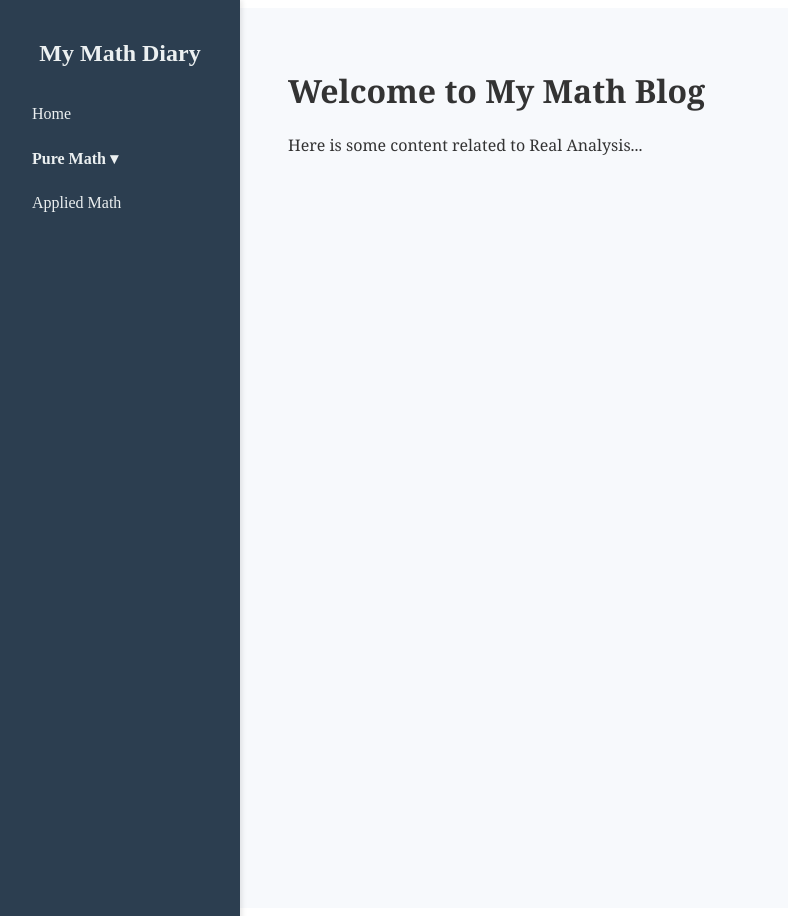
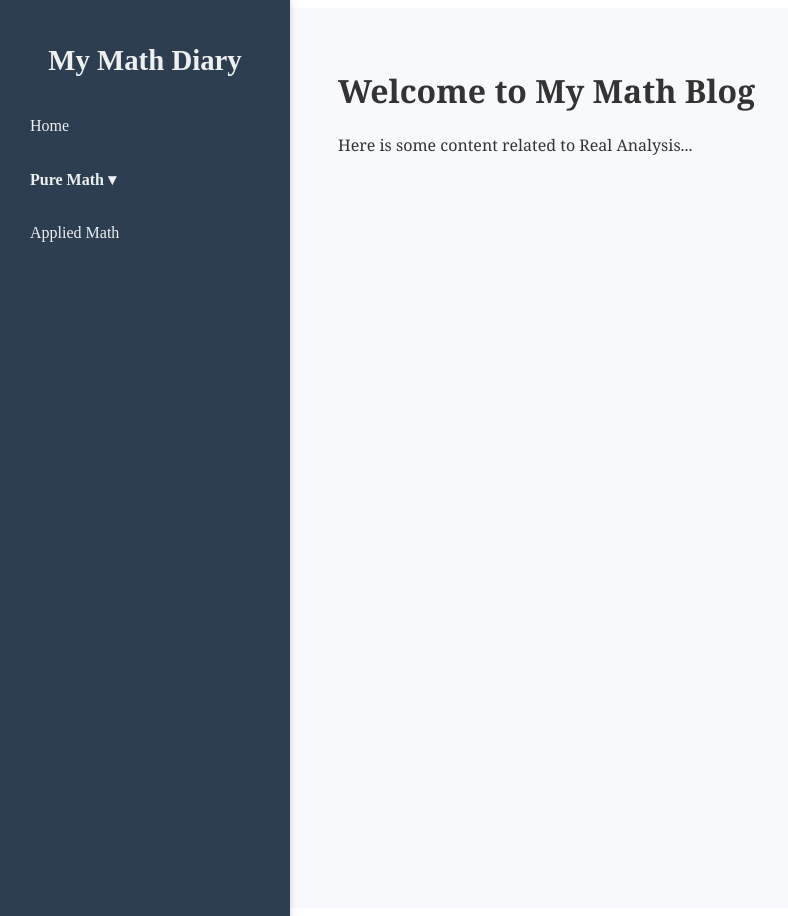
Before and after one commit to GitDisciplined/GitDisciplined.github.io, a Jekyll site: the page built from index.md, in a window 1280 px wide. Shown: the whole page, without its empty margins (0-788 px from the left). Built offline with Jekyll 4.4.1, drawn with Linux system fonts in a browser that asks for light colours.

Commit message:
Update style.css

```diff
--- a/assets/css/style.css
+++ b/assets/css/style.css
@@ -1,8 +1,8 @@
 /* === Sidebar Styles === */
 .sidebar {
-  width: 200px;
-  height: 100vh;
-  position: fixed;
+  width: 250px;                    /* Increased width for readability */
+  height: 100vh;                   /* Full screen height */
+  position: fixed;                 /* Sidebar stays fixed on the left */
   top: 0;
   left: 0;
   background-color: #2c3e50;
@@ -13,59 +13,64 @@
 }
 
 .sidebar h2 {
-  font-size: 1.5em;
+  font-size: 1.8em;
   text-align: center;
   margin-bottom: 30px;
+  color: #ecf0f1;
 }
 
-/* Sidebar list */
+/* Sidebar List */
 .sidebar ul {
   list-style-type: none;
   padding: 0;
 }
 
 .sidebar ul li {
-  margin-bottom: 10px;
+  margin-bottom: 15px;
 }
 
-/* Top-level links */
+/* Links in Sidebar */
 .sidebar a {
   color: #ecf0f1;
   text-decoration: none;
   display: block;
-  padding: 8px 12px;
-  border-radius: 4px;
+  padding: 10px;
+  border-radius: 5px;
   transition: background-color 0.3s ease;
 }
 
 .sidebar a:hover {
-  background-color: #34495e;
+  background-color: #34495e; /* Hover effect */
 }
 
-/* === Dropdown Styling === */
+/* === Pure Math Dropdown === */
 .has-dropdown > a {
   font-weight: bold;
   cursor: pointer;
 }
 
+/* Hidden by default */
 .dropdown {
   display: none;
-  padding-left: 15px;
-  margin-top: 5px;
+  list-style: none;
+  padding-left: 20px;  /* Indentation for sub-items */
+  margin-top: 10px;
 }
 
+/* Show dropdown on hover */
 .has-dropdown:hover .dropdown {
   display: block;
 }
 
+/* Dropdown item styling */
 .dropdown li a {
-  font-size: 0.95em;
-  padding-left: 10px;
+  font-size: 1em;
+  padding-left: 15px;
 }
 
-/* === Main Content (optional if not already styled) === */
+/* === Main Content Area (Optional) === */
 .main-content {
-  margin-left: 220px;
+  margin-left: 270px; /* Move the content to the right to avoid overlap */
   padding: 40px 60px;
   background-color: #f7f9fc;
   min-height: 100vh;
```
